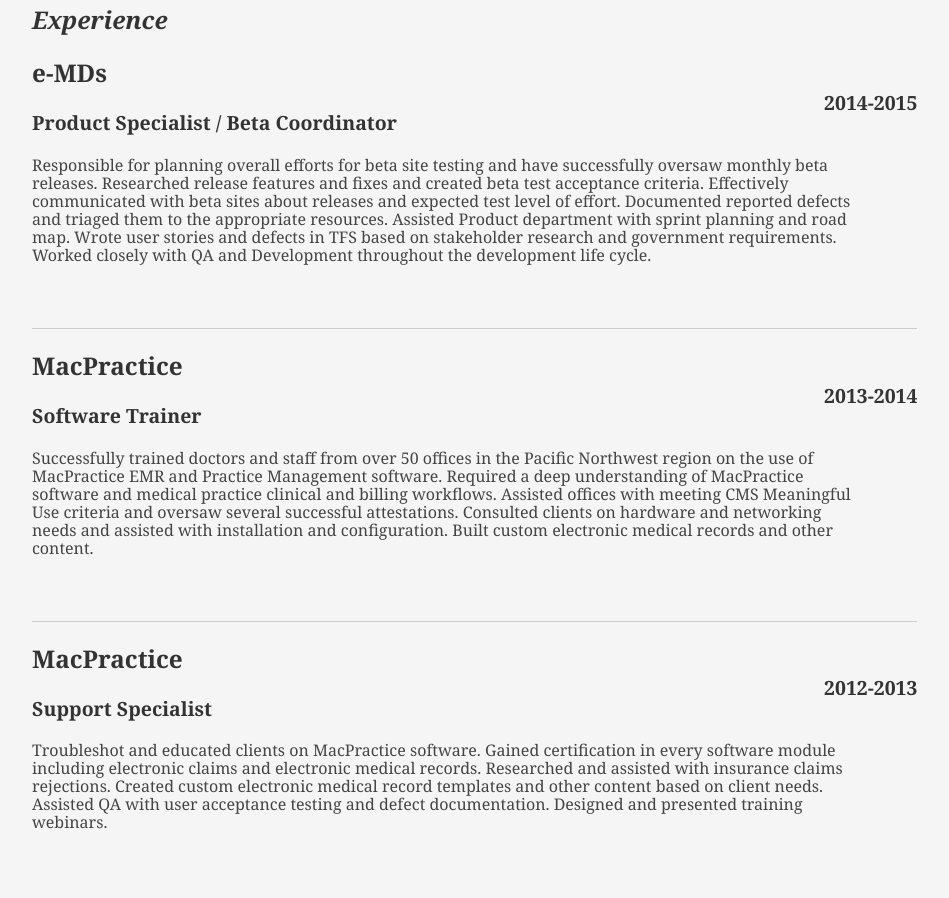
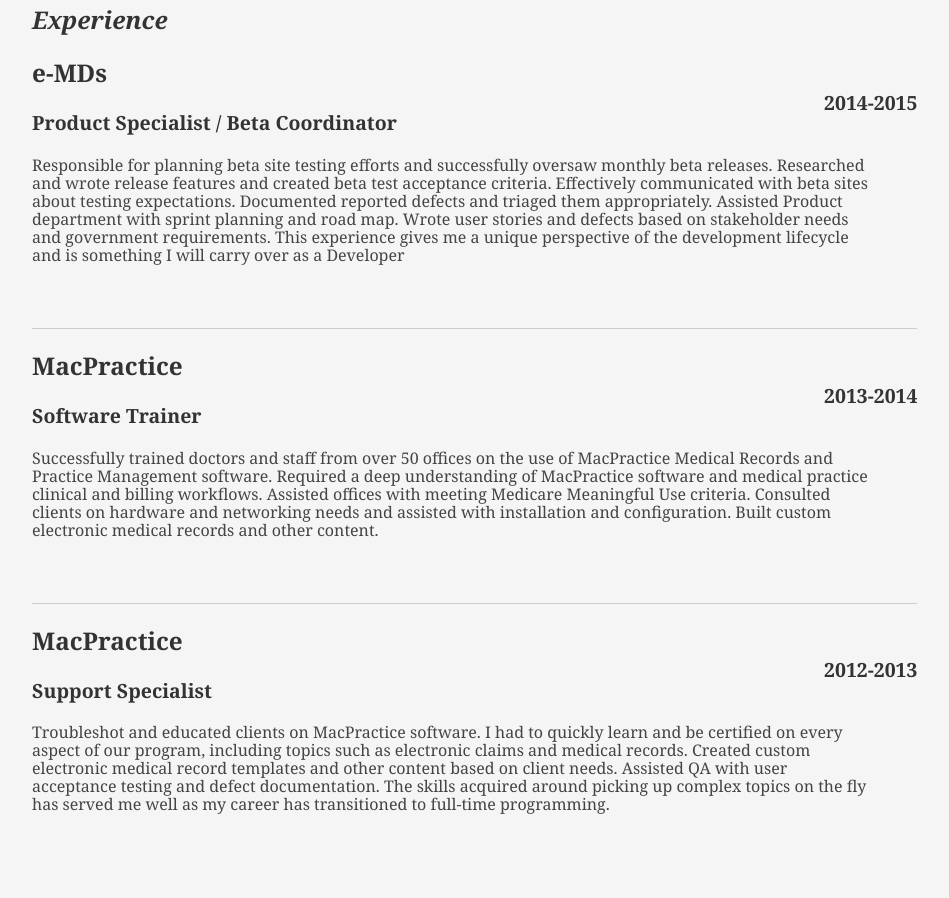
Before and after one commit to noelfarris/portfolio, a plain HTML site: page Resume/index.html in a window 1280 px wide. Shown: the part 1603-2501 px from the top of the page, without its empty margins (56-1005 px from the left). Drawn offline with Linux system fonts and the light colour scheme; a small style sheet from the web is missing.

Commit message:
more edits

```diff
--- a/Resume/index.html
+++ b/Resume/index.html
@@ -44,7 +44,7 @@
 						</div>
 						<div class="yui-u">
 							<p class="enlarge">
-								Passionate about learning and always curious about what's coming down the pipeline. Excellent communicator with experience managing cross-departmental projects. Thrives in environments that embrace change and explore new technologies. Open source participant and proponent of React and ES6 block scoping.
+								I am passionate about learning and am always curious about what’s next. This passion lead me to The Iron Yard in Austin, Texas, to kickstart my career as a developer. My previous career let me hone my skills as a communicator, working across departments. I thrive in environments that embrace change, the one constant. Did I mention I love React and ES6 block scopes?
 							</p>
 						</div>
 					</div><!--// .yui-gf -->
@@ -125,14 +125,14 @@
 								<h2>e-MDs</h2>
 								<h3>Product Specialist / Beta Coordinator</h3>
 								<h4>2014-2015</h4>
-								<p>Responsible for planning overall efforts for beta site testing and have successfully oversaw monthly beta releases. Researched release features and fixes and created beta test acceptance criteria. Effectively communicated with beta sites about releases and expected test level of effort. Documented reported defects and triaged them to the appropriate resources. Assisted Product department with sprint planning and road map. Wrote user stories and defects in TFS based on stakeholder research and government requirements. Worked closely with QA and Development throughout the development life cycle.</p>
+								<p>Responsible for planning beta site testing efforts and successfully oversaw monthly beta releases. Researched and wrote release features and created beta test acceptance criteria. Effectively communicated with beta sites about testing expectations. Documented reported defects and triaged them appropriately. Assisted Product department with sprint planning and road map. Wrote user stories and defects based on stakeholder needs and government requirements. This experience gives me a unique perspective of the development lifecycle and is something I will carry over as a Developer</p>
 							</div>
 
 							<div class="job">
 								<h2>MacPractice</h2>
 								<h3>Software Trainer</h3>
 								<h4>2013-2014</h4>
-								<p>Successfully trained doctors and staff from over 50 offices in the Pacific Northwest region on the use of MacPractice EMR and Practice Management software. Required a deep understanding of MacPractice software and medical practice clinical and billing workflows. Assisted offices with meeting CMS Meaningful Use criteria and oversaw several successful attestations. Consulted clients on hardware and networking needs and assisted with installation and configuration. Built custom electronic medical records and other content.</p>
+								<p>Successfully trained doctors and staff from over 50 offices on the use of MacPractice Medical Records and Practice Management software. Required a deep understanding of MacPractice software and medical practice clinical and billing workflows. Assisted offices with meeting Medicare Meaningful Use criteria. Consulted clients on hardware and networking needs and assisted with installation and configuration. Built custom electronic medical records and other content.</p>
 							</div>
 
 
@@ -140,7 +140,7 @@
 								<h2>MacPractice</h2>
 								<h3>Support Specialist</h3>
 								<h4>2012-2013</h4>
-								<p>Troubleshot and educated clients on MacPractice software. Gained certification in every software module including electronic claims and electronic medical records. Researched and assisted with insurance claims rejections. Created custom electronic medical record templates and other content based on client needs. Assisted QA with user acceptance testing and defect documentation. Designed and presented training webinars.</p>
+								<p>Troubleshot and educated clients on MacPractice software. I had to quickly learn and be certified on every aspect of our program, including topics such as electronic claims and medical records. Created custom electronic medical record templates and other content based on client needs. Assisted QA with user acceptance testing and defect documentation. The skills acquired around picking up complex topics on the fly has served me well as my career has transitioned to full-time programming.</p>
 							</div>
 
 						</div><!--// .yui-u -->
```
